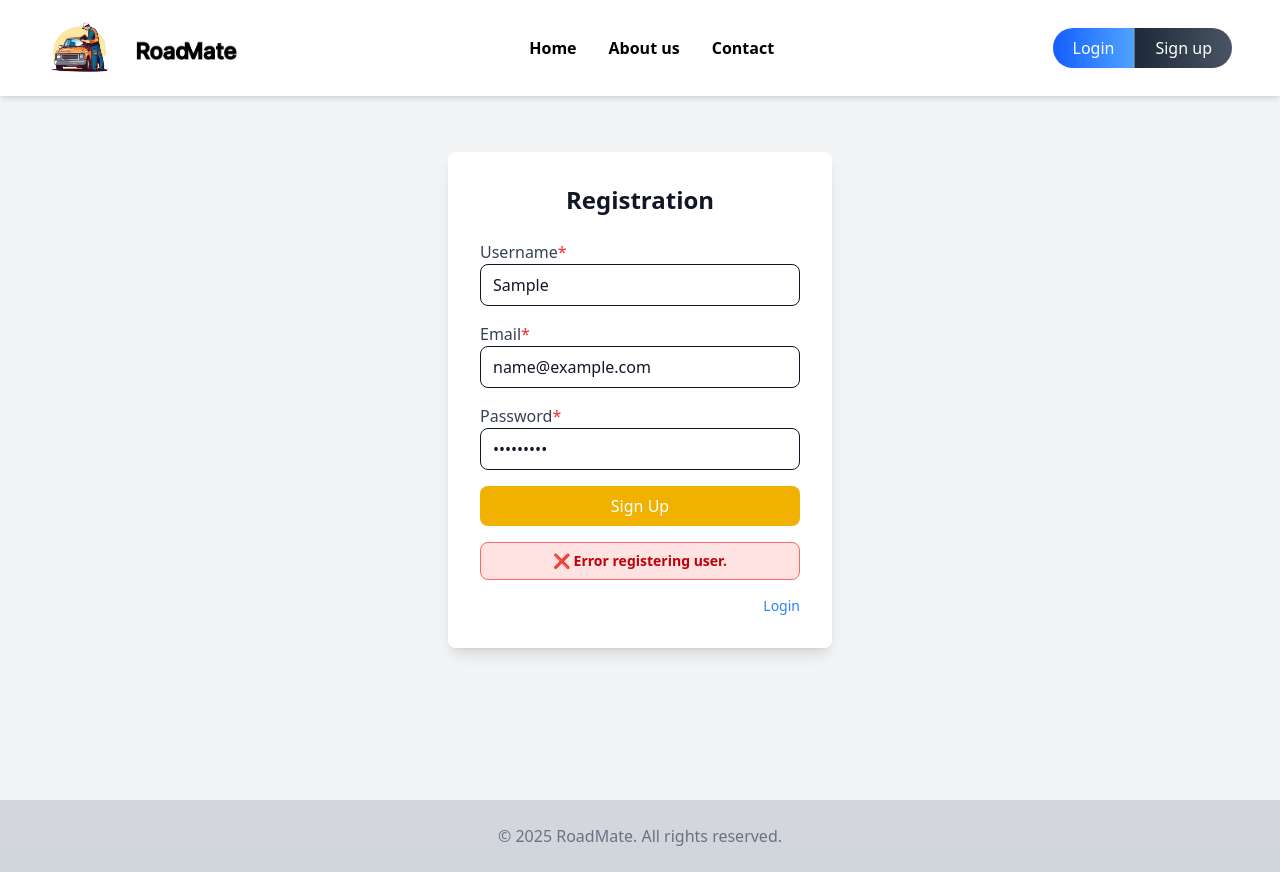
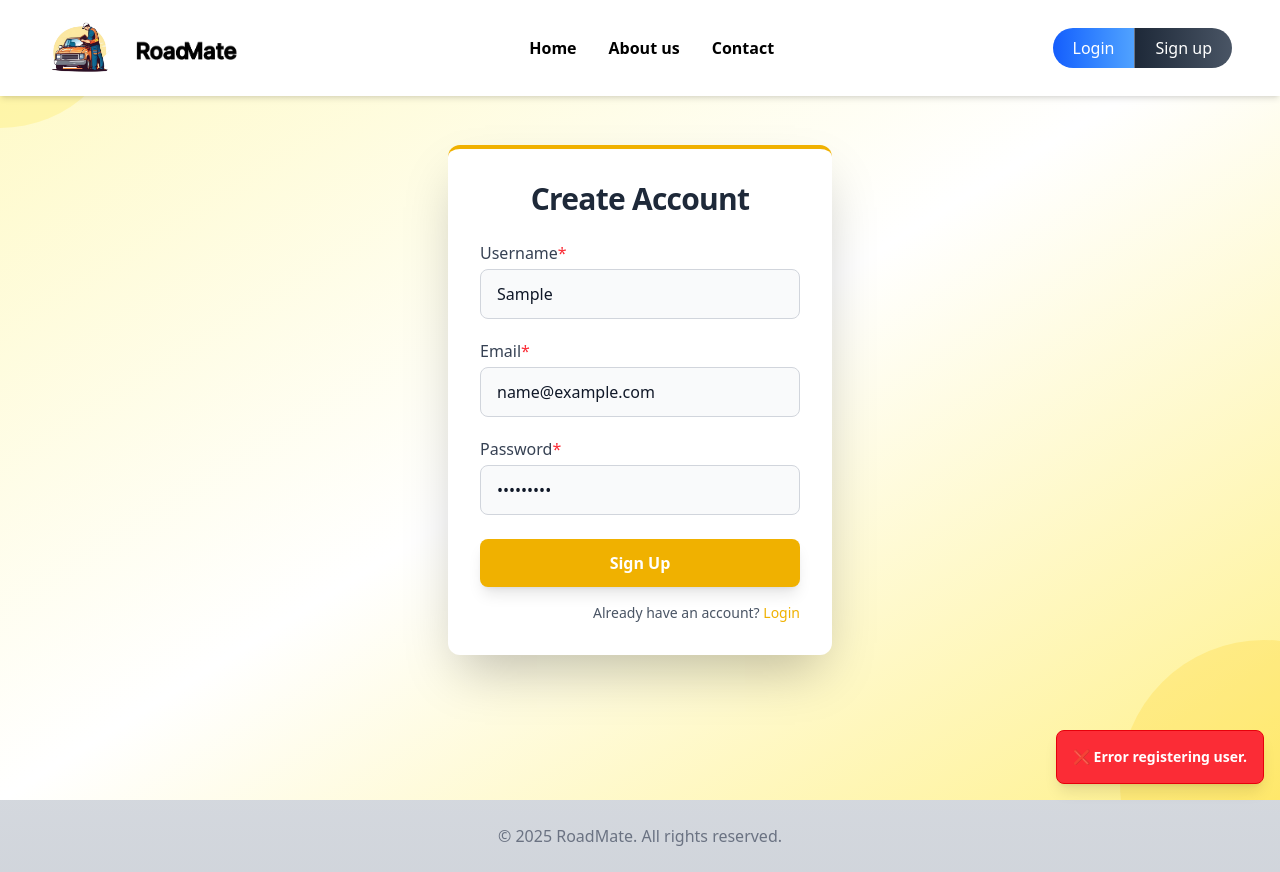
Before and after one commit to Jaypatel2006/Roadmate, a Next.js app: page /registeruser in a window 1280 px wide. Both pictures are taken after typing "Sample", "name@example.com", "Sample123" into the empty fields and a click on the button "Sign Up". Built offline with nearby package versions, Linux system fonts and the light colour scheme; no server answers; the database is empty.

Commit message:
scrolling animation

```diff
--- a/app/page.jsx
+++ b/app/page.jsx
@@ -152,8 +152,7 @@ export default function Home() {
           }
         `}
         </style>
-      </div>
-      <div className="flex flex-col items-center justify-center min-h-screen bg-[url('/back.png')] bg-cover bg-center bg-no-repeat px-8 relative">
+      </div><div className="flex flex-col items-center justify-center min-h-screen bg-[url('/back.png')] bg-cover bg-center bg-no-repeat px-8 relative">
   <div className="relative w-full max-w-6xl flex flex-col items-center">
     {/* Road Sign Heading */}
     <motion.h2
@@ -209,7 +208,7 @@ export default function Home() {
           key={index}
           initial={{ opacity: 0, y: 50 }}
           whileInView={{ opacity: 1, y: 0 }}
-                viewport={{ once: true }}
+          viewport={{ once: false }} // Changed to false so animation replays on every scroll
           transition={{ duration: 0.8, delay: index * 0.2 }}
           className={`relative flex items-center w-full max-w-3xl my-12 mt-40 mb-5 ${
             index % 2 === 0 ? "justify-start" : "justify-end"
@@ -237,6 +236,7 @@ export default function Home() {
             <motion.span
               initial={{ scale: 0.8, opacity: 0 }}
               whileInView={{ scale: 1, opacity: 1 }}
+              viewport={{ once: false }} // Changed to false for replay on scroll
               transition={{ duration: 0.5, delay: index * 0.2 }}
               className="text-4xl transition-transform duration-500"
             >
--- a/app/registeruser/page.jsx
+++ b/app/registeruser/page.jsx
@@ -1,6 +1,7 @@
 "use client";
 import React, { useState } from "react";
 import { useRouter } from "next/navigation"; // Import useRouter for redirection
+import { motion } from "framer-motion"; // Import Framer Motion for animations
 
 const RegisterUser = () => {
   const [formData, setFormData] = useState({
@@ -18,7 +19,7 @@ const RegisterUser = () => {
     setFormData({ ...formData, [e.target.name]: e.target.value });
   };
 
-  // Handle form submission
+  // Handle form submission (unchanged server logic)
   const handleSubmit = async (e) => {
     e.preventDefault();
     setLoading(true); // Set loading to true while registering
@@ -48,12 +49,24 @@ const RegisterUser = () => {
   };
 
   return (
-    <div className="flex items-center justify-center min-h-screen bg-gray-100">
-      <div className="bg-white p-8 rounded-lg shadow-lg w-96">
-        <h2 className="text-2xl font-semibold text-center mb-6">Registration</h2>
+    <div className="flex items-center justify-center min-h-screen bg-gradient-to-br from-yellow-100 via-white to-yellow-200 relative overflow-hidden">
+      {/* Background Decorative Circles */}
+      <div className="absolute top-0 left-0 w-64 h-64 bg-yellow-300 rounded-full opacity-20 -translate-x-32 -translate-y-32"></div>
+      <div className="absolute bottom-0 right-0 w-72 h-72 bg-yellow-400 rounded-full opacity-20 translate-x-32 translate-y-32"></div>
+
+      {/* Registration Card */}
+      <motion.div
+        initial={{ opacity: 0, y: 50 }}
+        animate={{ opacity: 1, y: 0 }}
+        transition={{ duration: 0.8 }}
+        className="bg-white p-8 rounded-xl shadow-2xl w-96 transform hover:scale-105 transition-transform duration-300 border-t-4 border-yellow-500 relative z-10"
+      >
+        <h2 className="text-3xl font-bold text-center mb-6 text-gray-800 tracking-tight">
+          Create Account
+        </h2>
         <form onSubmit={handleSubmit}>
-          <div className="mb-4">
-            <label className="block text-gray-700">
+          <div className="mb-5">
+            <label className="block text-gray-700 font-medium mb-1">
               Username<span className="text-red-500">*</span>
             </label>
             <input
@@ -62,11 +75,12 @@ const RegisterUser = () => {
               value={formData.name}
               onChange={handleChange}
               required
-              className="w-full px-3 py-2 border rounded-lg focus:outline-none focus:ring-2 focus:ring-yellow-500"
+              className="w-full px-4 py-3 border border-gray-300 rounded-lg focus:outline-none focus:ring-2 focus:ring-yellow-500 focus:border-transparent transition-all duration-300 bg-gray-50"
+              placeholder="Enter your username"
             />
           </div>
-          <div className="mb-4">
-            <label className="block text-gray-700">
+          <div className="mb-5">
+            <label className="block text-gray-700 font-medium mb-1">
               Email<span className="text-red-500">*</span>
             </label>
             <input
@@ -75,11 +89,12 @@ const RegisterUser = () => {
               value={formData.email}
               onChange={handleChange}
               required
-              className="w-full px-3 py-2 border rounded-lg focus:outline-none focus:ring-2 focus:ring-yellow-500"
+              className="w-full px-4 py-3 border border-gray-300 rounded-lg focus:outline-none focus:ring-2 focus:ring-yellow-500 focus:border-transparent transition-all duration-300 bg-gray-50"
+              placeholder="Enter your email"
             />
           </div>
-          <div className="mb-4">
-            <label className="block text-gray-700">
+          <div className="mb-6">
+            <label className="block text-gray-700 font-medium mb-1">
               Password<span className="text-red-500">*</span>
             </label>
             <input
@@ -88,13 +103,16 @@ const RegisterUser = () => {
               value={formData.password}
               onChange={handleChange}
               required
-              className="w-full px-3 py-2 border rounded-lg focus:outline-none focus:ring-2 focus:ring-yellow-500"
+              className="w-full px-4 py-3 border border-gray-300 rounded-lg focus:outline-none focus:ring-2 focus:ring-yellow-500 focus:border-transparent transition-all duration-300 bg-gray-50"
+              placeholder="Enter your password"
             />
           </div>
           <button
             type="submit"
-            className={`w-full text-white py-2 rounded-lg transition ${
-              loading ? "bg-yellow-400 cursor-not-allowed" : "bg-yellow-500 hover:bg-yellow-600 cursor-pointer"
+            className={`w-full text-white py-3 rounded-lg font-semibold transition-all duration-300 ${
+              loading
+                ? "bg-yellow-400 cursor-not-allowed"
+                : "bg-yellow-500 hover:bg-yellow-600 shadow-lg hover:shadow-xl cursor-pointer"
             }`}
             disabled={loading}
           >
@@ -102,25 +120,31 @@ const RegisterUser = () => {
           </button>
         </form>
 
-        {/* Message Box */}
-        {message && (
-          <div
-            className={`mt-4 text-center p-2 rounded-lg text-sm font-semibold ${
-              message.includes("✅")
-                ? "bg-green-100 text-green-700 border border-green-400"
-                : "bg-red-100 text-red-700 border border-red-400"
-            }`}
-          >
-            {message}
-          </div>
-        )}
-
+        {/* Login Link */}
         <p className="text-right mt-4 text-gray-600 text-sm">
-          <a href="#" className="text-blue-500 hover:underline">
+          Already have an account?{" "}
+          <a href="#" className="text-yellow-500 font-medium hover:underline">
             Login
           </a>
         </p>
-      </div>
+      </motion.div>
+
+      {/* Toast Notification at Bottom Right */}
+      {message && (
+        <motion.div
+          initial={{ opacity: 0, y: 50 }}
+          animate={{ opacity: 1, y: 0 }}
+          exit={{ opacity: 0, y: 50 }}
+          transition={{ duration: 0.5 }}
+          className={`fixed bottom-4 right-4 p-4 rounded-lg text-sm font-semibold shadow-lg z-20 ${
+            message.includes("✅")
+              ? "bg-green-500 text-white border border-green-600"
+              : "bg-red-500 text-white border border-red-600"
+          }`}
+        >
+          {message}
+        </motion.div>
+      )}
     </div>
   );
 };
```
Lines whose indentation alone changed are shown as unchanged.
